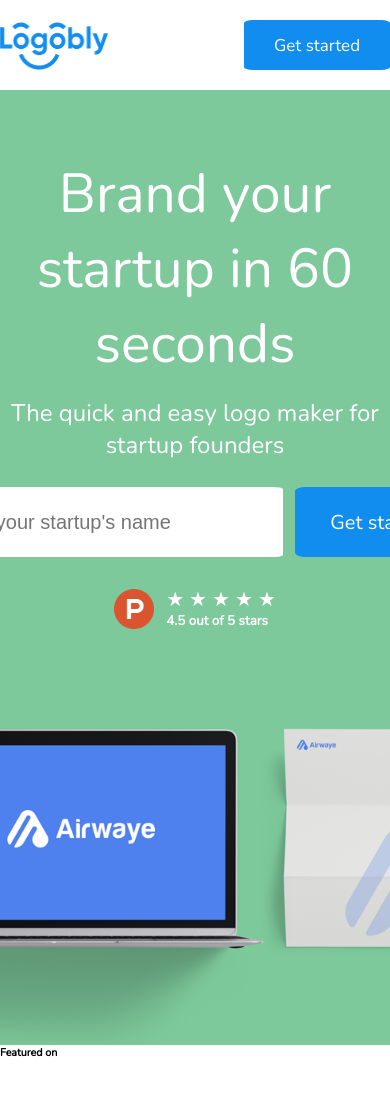
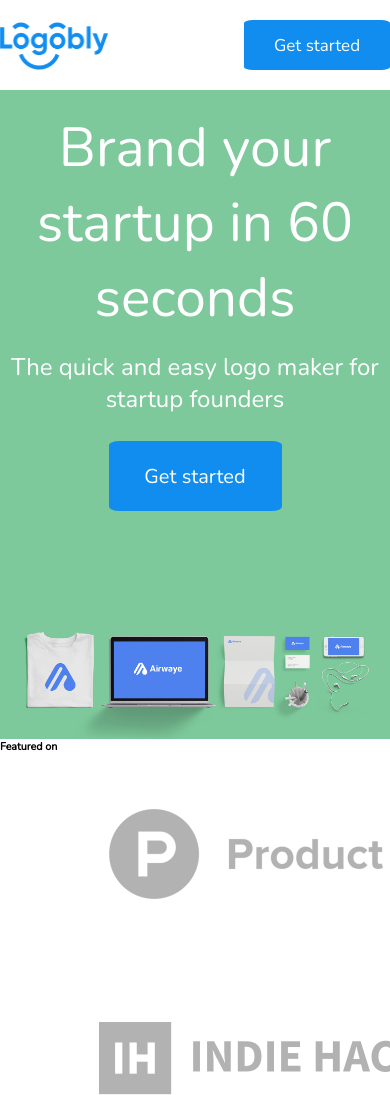
Before and after one commit to iCarlo/Logobly-Clone, a plain HTML site: page index.html in a window 390 px wide. Shown: the top 1095 px of the page. Drawn offline with nearby package versions, Linux system fonts and the light colour scheme.

Commit message:
main-hero stylings finalized

```diff
--- a/assets/css/style.css
+++ b/assets/css/style.css
@@ -35,6 +35,7 @@ form {
   background-color: #118df0;
   border: none;
   border-radius: 6%;
+  cursor: pointer;
 }
 
 /* PAGE FORMATS */
@@ -156,6 +157,7 @@ form {
   font-size: 20px;
   height: 70px;
   width: 173px;
+  font-weight: 400s;
 }
 .main-hero-content input {
   height: 70px;
@@ -171,25 +173,55 @@ form {
   flex-direction: row;
   justify-content: center;
   color: white;
-  font-size: 20px;
+  font-size: 25px;
   font-weight: 100;
   margin-top: 30px;
   align-items: center;
 }
 .ratings img {
-  width: 40px;
-  height: 40px;
+  width: 50px;
+  height: 50px;
   margin-right: 12px;
 }
 .ratings span {
   font-family: Arial, Helvetica, sans-serif;
 }
-.main-hero-img {
+.hero-img-container {
   display: flex;
   justify-content: center;
-  top: 0px;
 }
-.main-hero-img img {
-  width: 1200px;
-  height: auto;
+.main-hero-img {
+  background-image: url("../img/Logobly_brand_package_image_08.png");
+  background-position: bottom center;
+  background-repeat: no-repeat;
+  background-size: 1200px auto;
+  width: 100%;
+  height: 46vh;
 }
+@media (max-width: 768px) {
+  .main-hero-content input,
+  .ratings {
+    display: none;
+    cursor: none;
+  }
+  .main-hero-content form {
+    width: 553px;
+    display: flex;
+    justify-content: center;
+    padding: 0px 4px 0px 4px;
+  }
+  .main-hero-img {
+    background-image: url("../img/Logobly_brand_package_image_08.png");
+    background-position: bottom center;
+    background-repeat: no-repeat;
+    background-size: contain;
+    width: 100%;
+    height: 27vh;
+  }
+  .main-hero-content h1 {
+    font-size: 55px;
+    font-weight: 200;
+    color: white;
+    margin-top: 20px;
+  }
+}
--- a/index.html
+++ b/index.html
@@ -55,9 +55,14 @@
                 </div>
             </div>
         </div>
-        <div class="main-hero-img">
-            <img src="./assets/img/Logobly_brand_package_image_08.png" alt="">
+        <div class="row">
+            <div class="col-12 hero-img-container">
+                <div class="main-hero-img">
+                </div>
+            </div>
         </div>
+
+
     </section>
 
     <!-- clients -->
```
